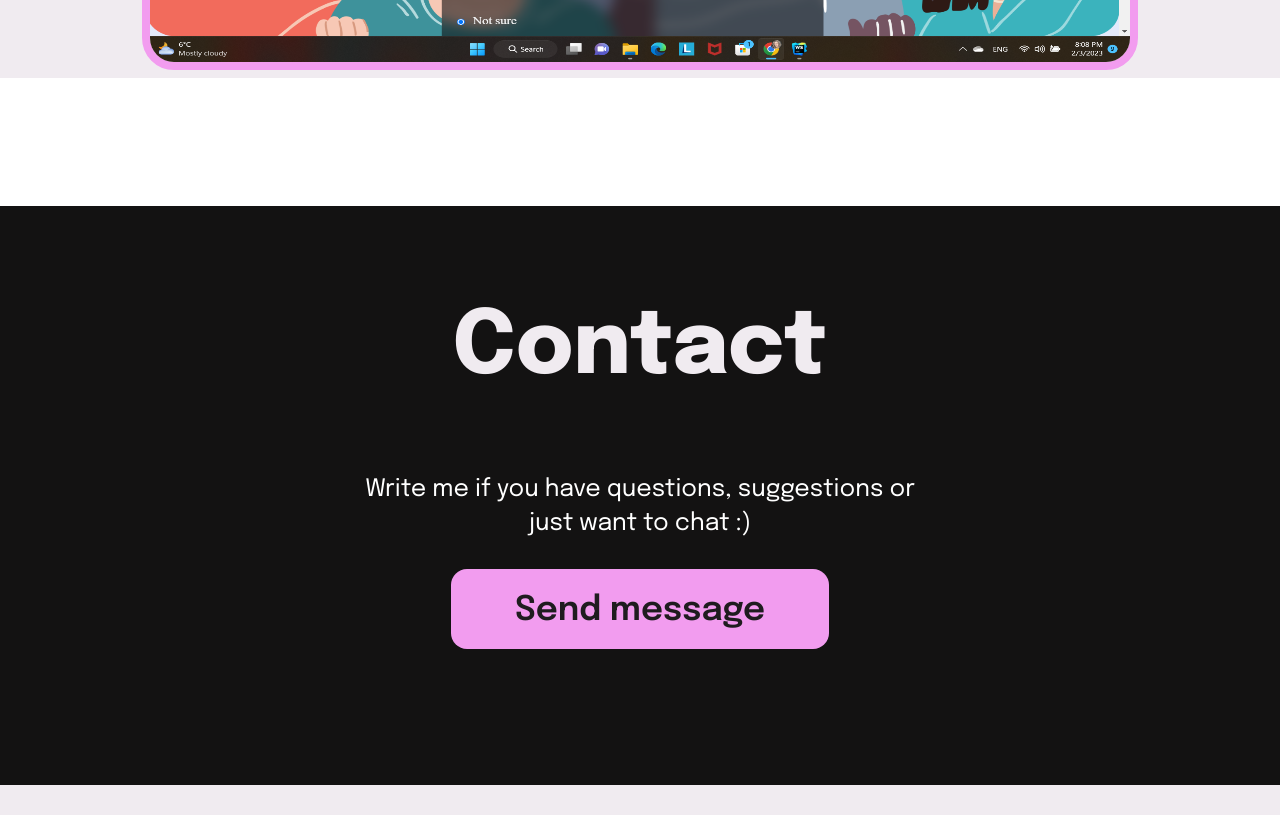
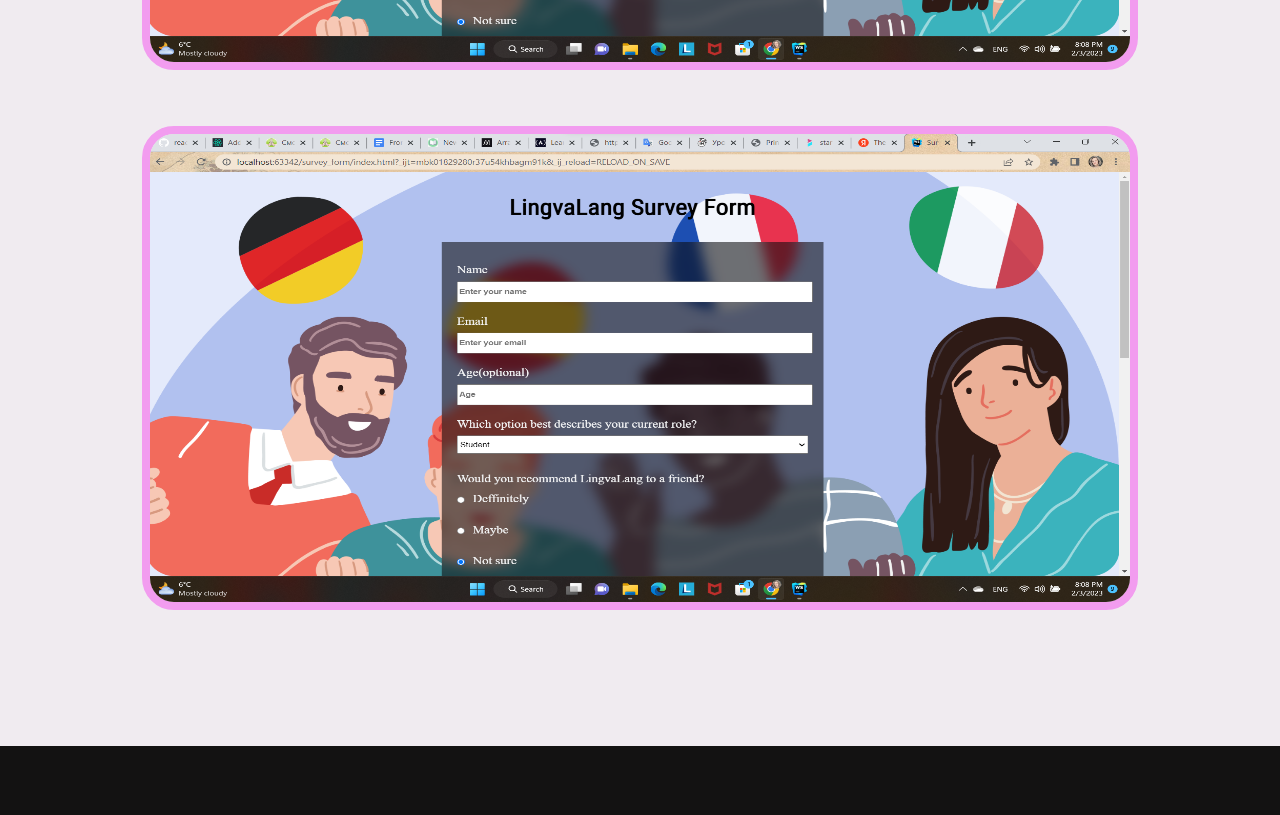
Before and after one commit to Tsukimono13/Portfolio, a React app: page / in a window 1280 px wide. Shown: the part 2760-3575 px from the top of the page. Built offline with nearby package versions, Linux system fonts and the light colour scheme.

Commit message:
refactoring

```diff
--- a/src/components/Container.tsx
+++ b/src/components/Container.tsx
@@ -6,5 +6,5 @@
   min-height: 100%;
   padding: 0 15px;
   margin: 0 auto;
-  //border: 1px solid #1f8f8f;
+
 `
--- a/src/layout/sections/works/Works.tsx
+++ b/src/layout/sections/works/Works.tsx
@@ -29,6 +29,8 @@
                         : <CartWorkMobile title={'Title'} tags={tags} img={''}/>}
                     {width > breakpoint ? <CartWorkDesktop title={'Title diact rgkgkg'} img={''} tags={tags}/>
                         : <CartWorkMobile title={'Title diact rgkgkg'} tags={tags} img={''}/>}
+                    {width > breakpoint ? <CartWorkDesktop title={'Title diact rgkgkg'} img={''} tags={tags}/>
+                        : <CartWorkMobile title={'Title diact rgkgkg'} tags={tags} img={''}/>}
                 </WorkCards>
             </Container>
         </MainDiv>
@@ -46,7 +48,7 @@
   align-items: center;
   gap: 48px;
   flex-direction: column;
-  margin-bottom: 128px;
+ padding-bottom: 128px;
 
   @media ${theme.media.tablet}{
     gap: 0;
```
